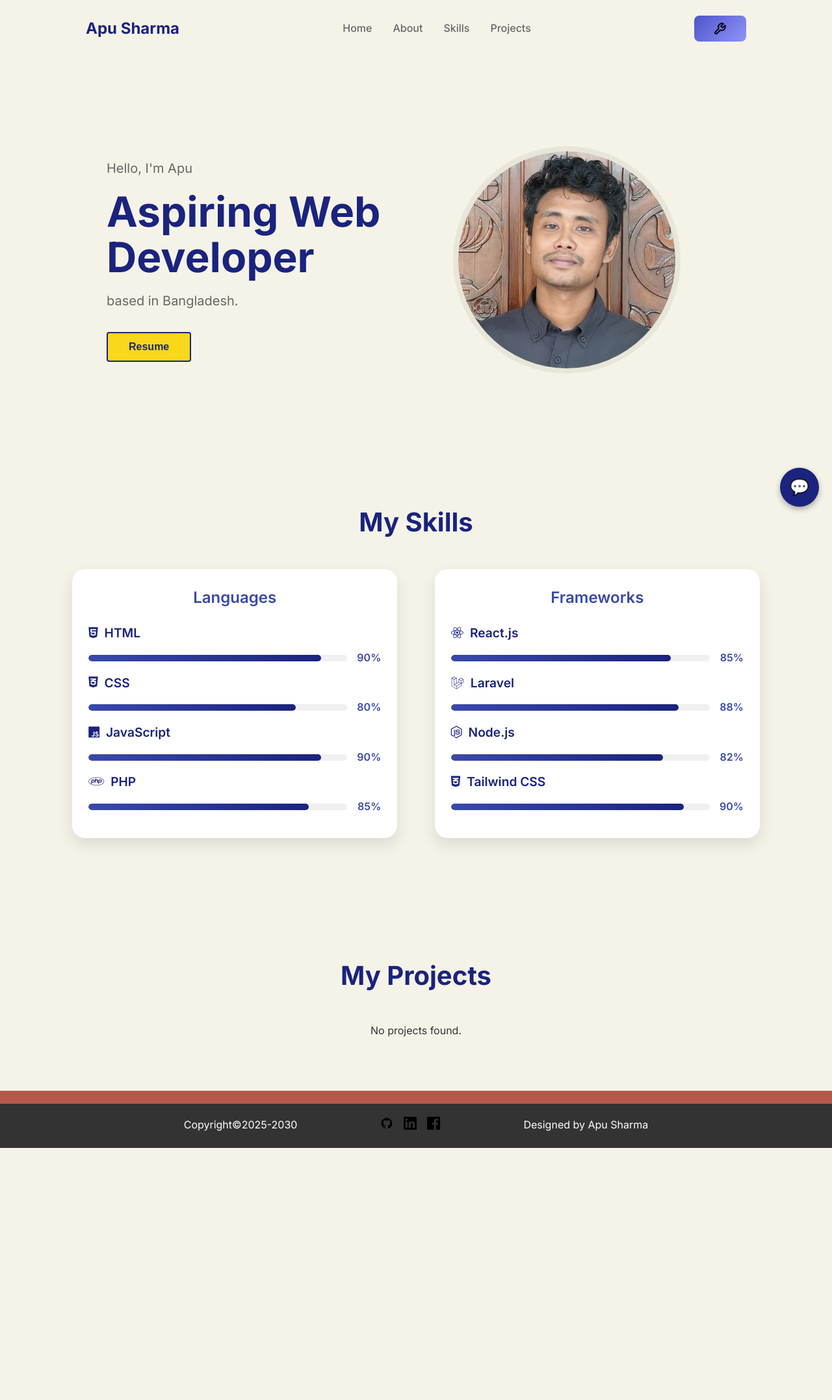
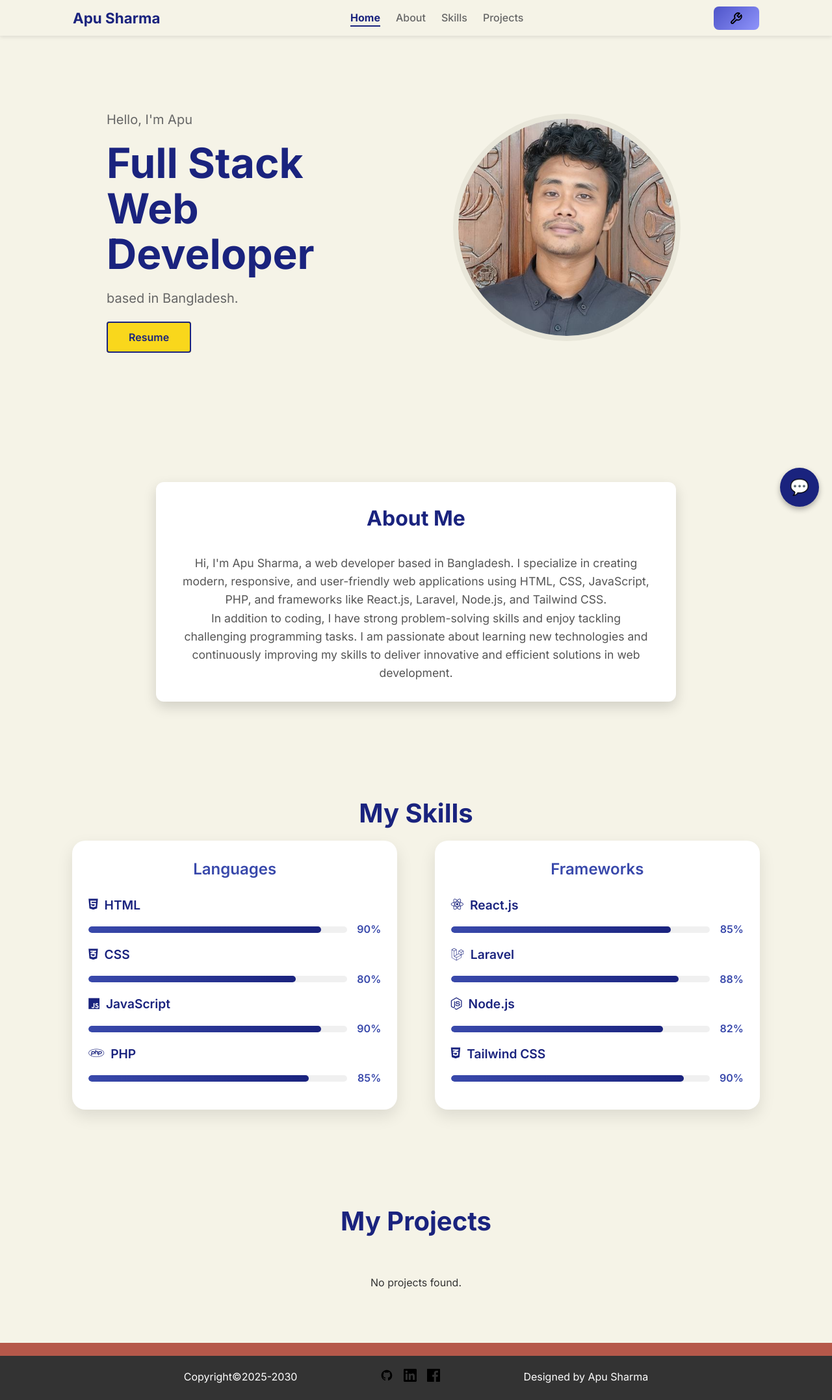
Before and after one commit to apusharma45/portfolio, a PHP site: page / in a window 1280 px wide. Shown: the whole page at 65% size. Before the commit the page ends 1767 px from the top, so only its background shows below. Run offline with PHP 8.4, Linux system fonts and the light colour scheme; data that the repository does not hold is empty.

Commit message:
added about section and changed some animation style

```diff
--- a/index.php
+++ b/index.php
@@ -37,7 +37,7 @@ $result = $conn->query($sql);
     </header>
 
     <main class="main">
-        <section class="hero">
+        <section class="hero" id="home">
             <div class="hero-content">
                 <div class="hero-text">
                     <p class="hero-greeting">Hello, I'm Apu</p>
@@ -45,7 +45,7 @@ $result = $conn->query($sql);
                         <span id="typed"></span>
                     </h2>
                     <p class="hero-subtitle">based in Bangladesh.</p>
-                    <button class="resume-btn">Resume</button>
+                    <a href="resume/as_resume.pdf" download class="resume-btn">Resume</a>
                 </div>
                 <div class="hero-image">
                     <img src="uploads/profile.jpg" alt="Apu Sharma" class="profile-image" />
@@ -54,6 +54,24 @@ $result = $conn->query($sql);
         </section>
 
     </main>
+
+    <section id="about" class="about-section">
+        <div class="about-container">
+        <h2 class="section-heading">About Me</h2>
+            <p>
+                Hi, I'm Apu Sharma, a web developer based in Bangladesh. I specialize in creating modern,
+                responsive, and user-friendly web applications using HTML, CSS, JavaScript, PHP, and frameworks like
+                React.js, Laravel, Node.js, and Tailwind CSS.
+            </p>
+            <p>
+                In addition to coding, I have strong problem-solving skills and enjoy tackling challenging programming
+                tasks. I am passionate about learning new technologies and continuously improving my skills to deliver
+                innovative and efficient solutions in web development.
+            </p>
+        </div>
+    </section>
+
+
 
     <!-- Skills Section -->
     <section id="skills" class="skills-section">
--- a/scripts/script.js
+++ b/scripts/script.js
@@ -1,6 +1,33 @@
+// ScrollSpy for highlighting current section
+const sections = document.querySelectorAll('section');
+const navLinks = document.querySelectorAll('.nav-link');
+
+function updateActiveLink() {
+    let current = '';
+
+    sections.forEach(section => {
+        const sectionTop = section.offsetTop - 100; // adjust for fixed header
+        const sectionHeight = section.clientHeight;
+        if (pageYOffset >= sectionTop && pageYOffset < sectionTop + sectionHeight) {
+            current = section.getAttribute('id');
+        }
+    });
+
+    navLinks.forEach(link => {
+        link.classList.remove('active');
+        if (link.getAttribute('href') === '#' + current) {
+            link.classList.add('active');
+        }
+    });
+}
+
+// Run scrollspy on scroll
+window.addEventListener('scroll', updateActiveLink);
+
+// Skill progress bars
 let boxes = document.querySelectorAll(".progress-box");
 
-load_bars = () => {
+function load_bars() {
     boxes.forEach(box => {
         let line = box.querySelector(".line");
         let increasing_percentage = box.querySelector(".increasing-percentage");
@@ -14,13 +41,29 @@ load_bars = () => {
                 clearInterval(my_interval);
             }
         }, 25);
-
     });
 }
 
-document.addEventListener('DOMContentLoaded', () => {
+// Animate bars when Skills section is in view
+const skillsSection = document.getElementById('skills');
+const skillsObserver = new IntersectionObserver(entries => {
+    entries.forEach(entry => {
+        if (entry.isIntersecting) {
+            load_bars();
+            skillsObserver.unobserve(skillsSection); // run only once
+        }
+    });
+}, { threshold: 0.5 });
+
+skillsObserver.observe(skillsSection);
+
+// Hero Typed.js animation
+const heroSection = document.querySelector('.hero');
+const heroObserver = new IntersectionObserver(entries => {
+    entries.forEach(entry => {
+        if (entry.isIntersecting) {
             const typed = new Typed('#typed', {
-    strings: ['Aspiring Web Developer'],
+                strings: ['Full Stack Web Developer'],
                 typeSpeed: 50,
                 backSpeed: 25,
                 loop: false,
@@ -30,13 +73,20 @@ document.addEventListener('DOMContentLoaded', () => {
                     self.cursor.remove();
                 }
             });
+            heroObserver.unobserve(heroSection); // run only once
+        }
+    });
+}, { threshold: 0.5 });
 
-  setTimeout(() => {
-    load_bars();
-  }, 1000);
-});
+heroObserver.observe(heroSection);
 
+// Main DOMContentLoaded
+document.addEventListener('DOMContentLoaded', () => {
 
+    // Initial ScrollSpy call
+    updateActiveLink();
+
+    // Contact form toggle
     const contactBtn = document.getElementById("contact-btn");
     const contactForm = document.getElementById("contact-form");
 
@@ -50,7 +100,7 @@ contactBtn.addEventListener("click", () => {
         }
     });
 
-window.addEventListener("DOMContentLoaded", () => {
+    // Contact feedback messages
     const params = new URLSearchParams(window.location.search);
     const status = params.get("status");
     const feedback = document.getElementById("contact-feedback");
@@ -58,7 +108,7 @@ window.addEventListener("DOMContentLoaded", () => {
     if (status === "success") {
         feedback.textContent = "Message sent successfully!";
         feedback.classList.add("show");
-    setTimeout(() => feedback.classList.remove("show"), 4000); // hide after 4s
+        setTimeout(() => feedback.classList.remove("show"), 4000);
     } else if (status === "error") {
         feedback.textContent = "Message could not be sent. Try again.";
         feedback.classList.add("show");
--- a/styles/styles.css
+++ b/styles/styles.css
@@ -3,6 +3,11 @@
   padding: 0;
   box-sizing: border-box;
 }
+
+html {
+  scroll-behavior: smooth;
+}
+
 
 body {
   font-family: 'Inter', sans-serif;
@@ -13,9 +18,14 @@ body {
 
 
 .header {
-  padding: 1.5rem 2rem;
-  position: relative;
-  z-index: 100;
+  padding: 0.6rem 2rem; /* more compressed vertical padding */
+  position: fixed;
+  top: 0;
+  left: 0;
+  width: 100%;
+  z-index: 1000;
+  background-color: #f5f3e7;
+  box-shadow: 0 2px 6px rgba(0,0,0,0.1); /* subtle shadow */
 }
 
 .nav {
@@ -23,13 +33,13 @@ body {
   justify-content: space-between;
   align-items: center;
   max-width: 100%;
-  padding-left: 100px;
-  padding-right: 100px;
+  padding-left: 80px; /* reduced horizontal padding */
+  padding-right: 80px;
   margin: 0 auto;
 }
 
 .logo {
-  font-size: 1.5rem;
+  font-size: 1.4rem; /* slightly smaller for compact look */
   font-weight: 700;
   color: #1a237e;
 }
@@ -37,7 +47,7 @@ body {
 .nav-menu {
   display: flex;
   list-style: none;
-  gap: 2rem;
+  gap: 1.5rem; /* reduced gap */
 }
 
 .nav-link {
@@ -46,6 +56,14 @@ body {
   font-weight: 500;
   transition: color 0.3s ease;
 }
+
+.nav-link.active {
+  color: #1a237e;   /* highlight color */
+  font-weight: 700; /* optional bold */
+  border-bottom: 2px solid #1a237e; /* subtle underline */
+  padding-bottom: 2px;
+}
+
 
 .nav-link:hover {
   color: #1a237e;
@@ -60,18 +78,17 @@ body {
   transition: color 0.3s ease;
 }
 
-
 .btn-style {
   display: flex;
   align-items: center;
   gap: 8px;
-  padding: 10px 30px;
+  padding: 8px 25px; /* slightly smaller button */
   background: linear-gradient(135deg, #4e54c8, #8f94fb);
   border: none;
   border-radius: 8px;
   color: white;
   font-weight: bold;
-  font-size: 16px;
+  font-size: 15px; /* slightly smaller font */
   cursor: pointer;
   transition: transform 0.2s, box-shadow 0.2s;
 }
@@ -88,7 +105,9 @@ body {
 
 .main {
   padding: 2rem;
+  padding-top: 70px; /* adjusted for compressed header */
 }
+
 
 .hero {
   max-width: 100%;
@@ -133,6 +152,7 @@ body {
 }
 
 .resume-btn {
+  text-decoration: none;
   background-color: #f9d71c;
   border: 2px solid #1a237e;
   color: #1a237e;
@@ -166,10 +186,49 @@ body {
   border: 8px solid #e8e6d9;
   object-fit: cover;
 }
+.section-heading {
+  padding-bottom: 10px;
+}
+.about-section {
+  padding: 80px 100px;
+  display: flex;
+  justify-content: center;
+}
+
+.about-container {
+  background-color: #fff;
+  padding: 30px 40px;
+  border-radius: 12px;
+  box-shadow: 0 8px 20px rgba(0,0,0,0.15);
+  max-width: 800px;
+  width: 100%;
+  text-align: center;
+}
+
+.about-container h2 {
+  font-size: 2rem;
+  color: #1a237e;
+  margin-bottom: 20px;
+}
+
+.about-container p {
+  font-size: 1.1rem;
+  color: #555;
+  line-height: 1.6;
+}
+
 
 .skills-section {
   padding: 60px 5vw;
   background-color: #f5f3e7;
+}
+
+.skills-subheading {
+  text-align: center;
+  font-size: 1.5rem;
+  font-weight: 600;
+  margin-bottom: 20px;
+  color: #3949ab;
 }
 
 
@@ -178,8 +237,8 @@ body {
   font-weight: 700;
   color: #1a237e;
   text-align: center;
-  margin-bottom: 40px;
 }
+
 
 .progress-bar-background {
   display: flex;
@@ -203,13 +262,6 @@ body {
   transform: translateY(-5px);
 }
 
-.skills-subheading {
-  text-align: center;
-  font-size: 1.5rem;
-  font-weight: 600;
-  margin-bottom: 20px;
-  color: #3949ab;
-}
 
 .progress-box {
   margin: 10px 0px;
@@ -276,7 +328,6 @@ body {
 .projects-section {
   padding: 60px 5vw;
   background-color: #f5f3e7;
-  margin-top: 40px; /* keep your existing spacing */
 }
 
 /* Section Heading */
```
Also changed, not shown: 1 other file. Lines whose indentation alone changed are shown as unchanged.
